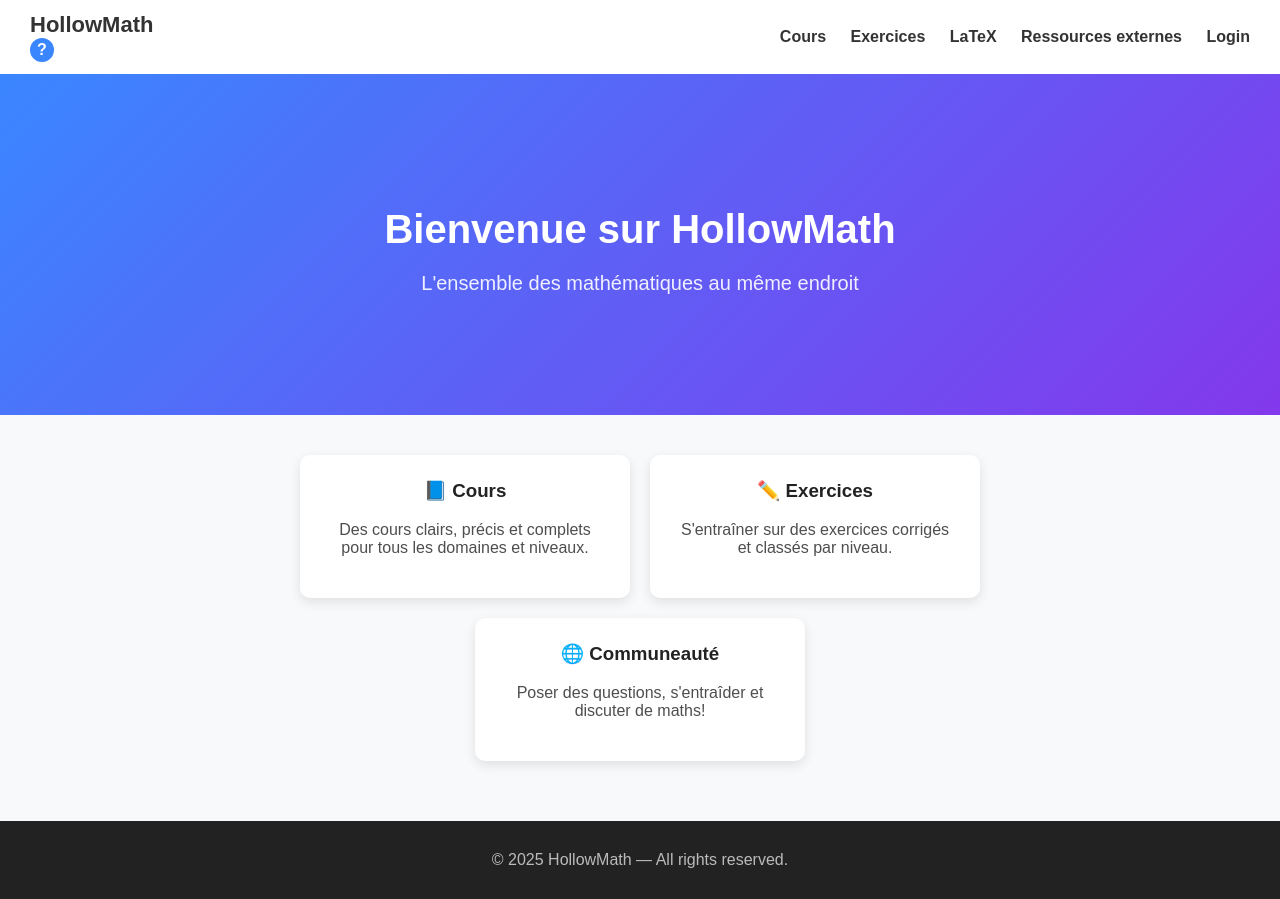
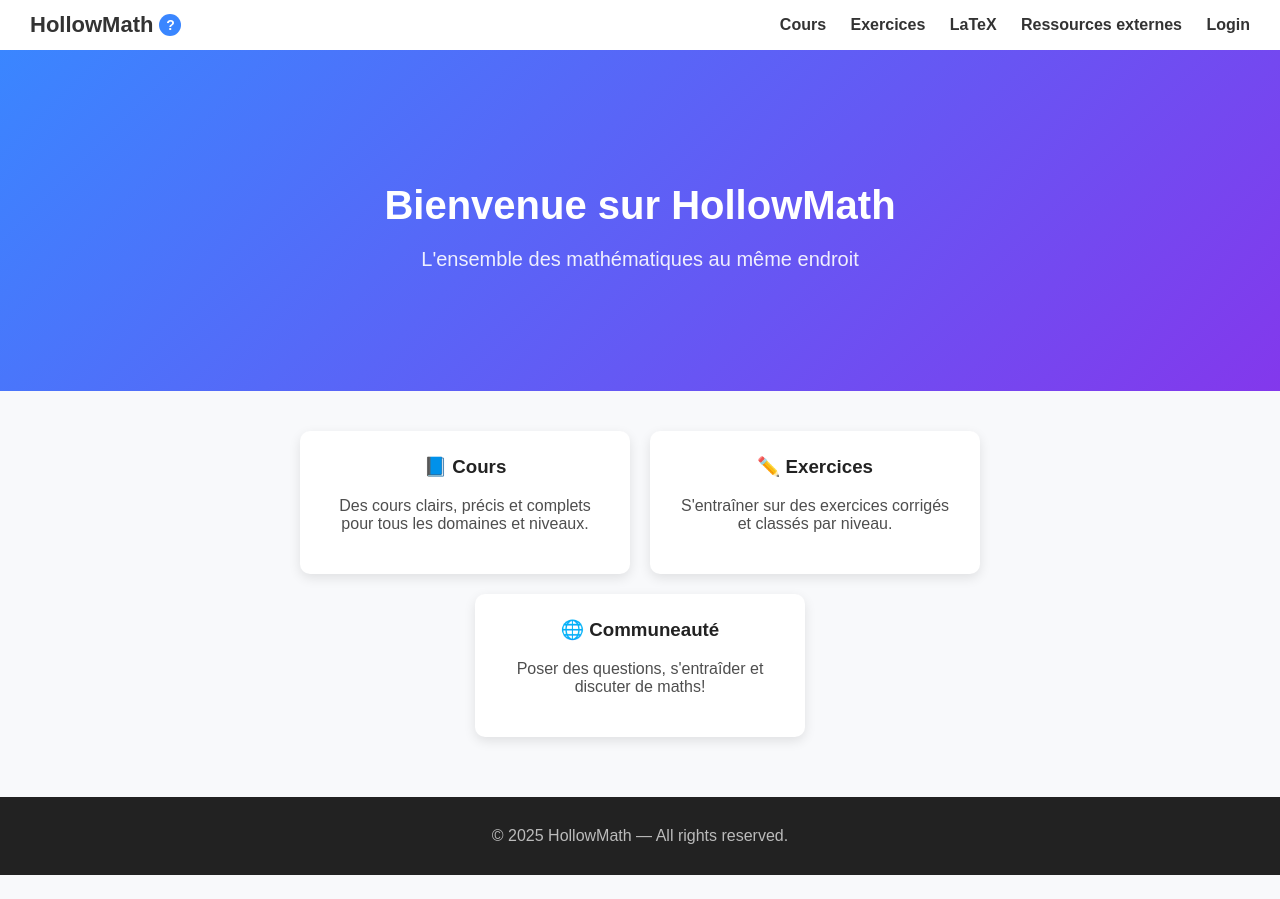
Before and after one commit to Balthazar-Maignan/hollowmath, a plain HTML site: page index.html in a window 1280 px wide. After the commit the page ends 875 px from the top, so only its background shows below. Drawn offline with nearby package versions, Linux system fonts and the light colour scheme.

Commit message:
Update styles for logo and help icon
Refactor logo and help icon styles for better positioning.

```diff
--- a/index.html
+++ b/index.html
@@ -5,25 +5,31 @@
     <meta name="viewport" content="width=device-width, initial-scale=1.0" />
     <title>HollowMath</title>
     <style>
-        .left-block {
-        display: flex;
-        align-items: center;
-        gap: 10px; /* espace entre HollowMath et le ? */
+        .logo {
+    position: relative;
+    display: inline-block;
+    margin: 0;
 }
 
 .help-icon {
-            display: flex;
-            justify-content: center;
-            align-items: center;
-            width: 24px;
-            height: 24px;
+    position: absolute;
+    right: -28px;   /* décalage horizontal */
+    top: 50%;
+    transform: translateY(-50%); /* centre verticalement */
+    width: 22px;
+    height: 22px;
     border-radius: 50%;
     background: #3a86ff;
     color: white;
     text-decoration: none;
     font-weight: bold;
-            font-size: 16px;
+    font-size: 14px;
+
+    display: flex;
+    justify-content: center;
+    align-items: center;
 }
+
 
         body {
             margin: 0;
```
Lines whose indentation alone changed are shown as unchanged.
